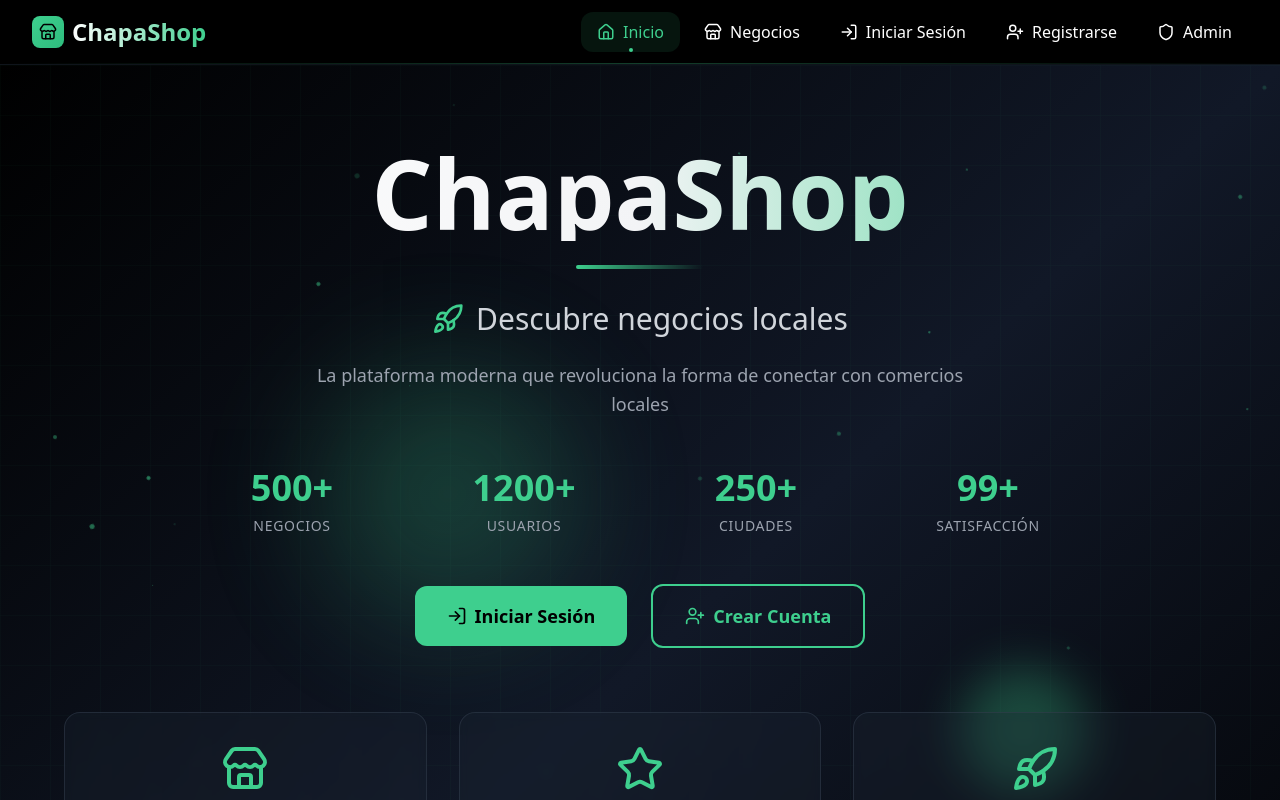
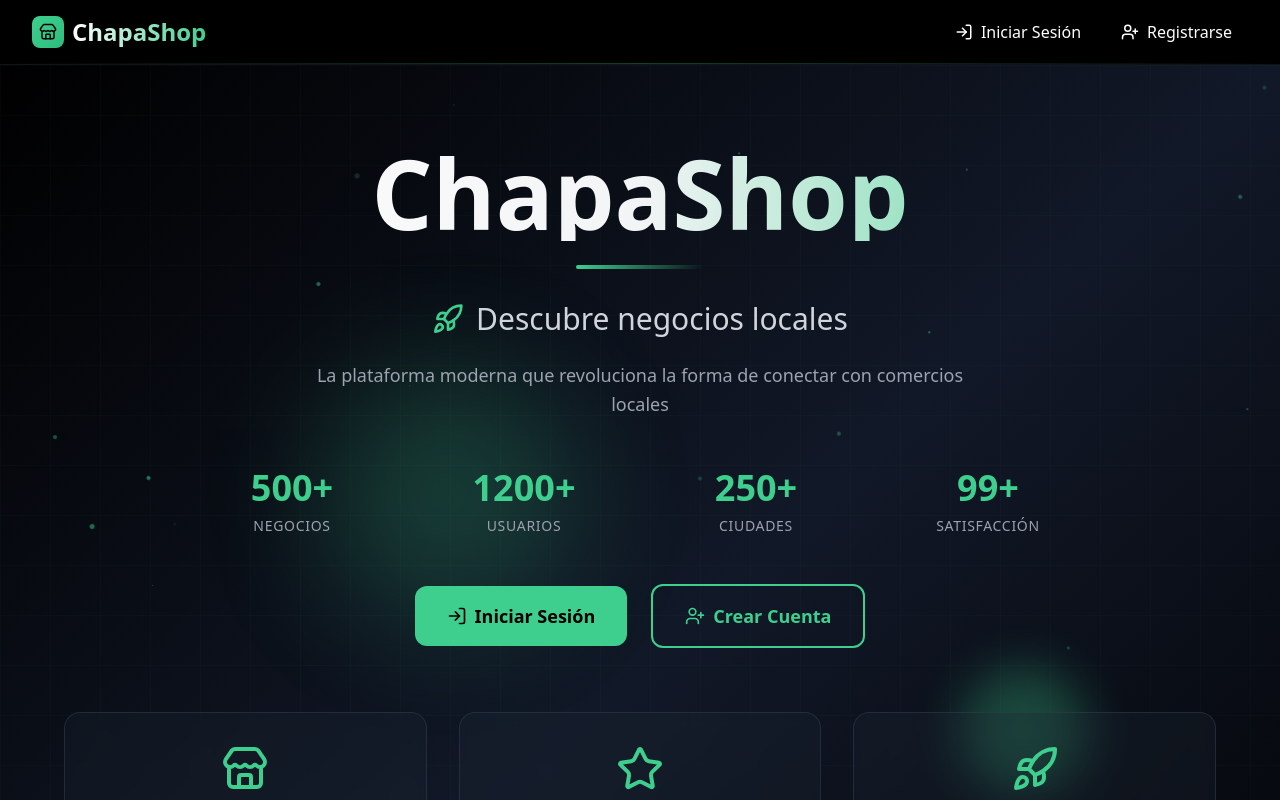
Before and after one commit to Reyirel/ChapaShop, a React (Vite) app: page / in a window 1280 px wide. Shown: the top 800 px of the page. Built offline with nearby package versions, Linux system fonts and the light colour scheme.

Commit message:
feat : mejor diseño en la barra de navegación

```diff
--- a/src/components/Navbar.jsx
+++ b/src/components/Navbar.jsx
@@ -1,22 +1,31 @@
 import { Link, useLocation } from 'react-router-dom'
 import { useState } from 'react'
-import { Menu, X, Home, Store, LogIn, UserPlus, Shield } from 'lucide-react'
+import { Menu, X, Home, Store, LogIn, UserPlus, Shield, LogOut } from 'lucide-react'
+import { useAuth } from '../context/AuthContext'
 
 const Navbar = () => {
   const [isMenuOpen, setIsMenuOpen] = useState(false)
   const location = useLocation()
+  const { user, signOut } = useAuth()
 
   const isActiveRoute = (path) => {
     return location.pathname === path
   }
 
-  const navItems = [
+  // Elementos de navegación cuando el usuario está autenticado
+  const authenticatedNavItems = [
     { path: '/', label: 'Inicio', icon: Home },
     { path: '/negocios', label: 'Negocios', icon: Store },
-    { path: '/login', label: 'Iniciar Sesión', icon: LogIn },
-    { path: '/register', label: 'Registrarse', icon: UserPlus },
     { path: '/admin', label: 'Admin', icon: Shield }
   ]
+
+  // Elementos de navegación cuando el usuario NO está autenticado
+  const unauthenticatedNavItems = [
+    { path: '/login', label: 'Iniciar Sesión', icon: LogIn },
+    { path: '/register', label: 'Registrarse', icon: UserPlus }
+  ]
+
+  const navItems = user ? authenticatedNavItems : unauthenticatedNavItems
 
   const NavLink = ({ to, children, icon: IconComponent, mobile = false }) => {
     const isActive = isActiveRoute(to)
@@ -71,6 +80,15 @@ const Navbar = () => {
                 {item.label}
               </NavLink>
             ))}
+            {user && (
+              <button
+                onClick={signOut}
+                className="flex items-center gap-2 px-4 py-2 rounded-xl font-medium transition-all duration-300 text-white hover:text-red-400 hover:bg-red-400/10"
+              >
+                <LogOut size={18} />
+                <span>Cerrar Sesión</span>
+              </button>
+            )}
           </div>
 
           {/* Mobile menu button */}
@@ -97,6 +115,18 @@ const Navbar = () => {
                 {item.label}
               </NavLink>
             ))}
+            {user && (
+              <button
+                onClick={() => {
+                  signOut()
+                  setIsMenuOpen(false)
+                }}
+                className="flex items-center gap-3 px-4 py-3 rounded-xl font-medium transition-all duration-300 w-full text-white hover:bg-red-400/20 hover:text-red-400"
+              >
+                <LogOut size={20} />
+                <span>Cerrar Sesión</span>
+              </button>
+            )}
           </div>
         </div>
       </div>
```
